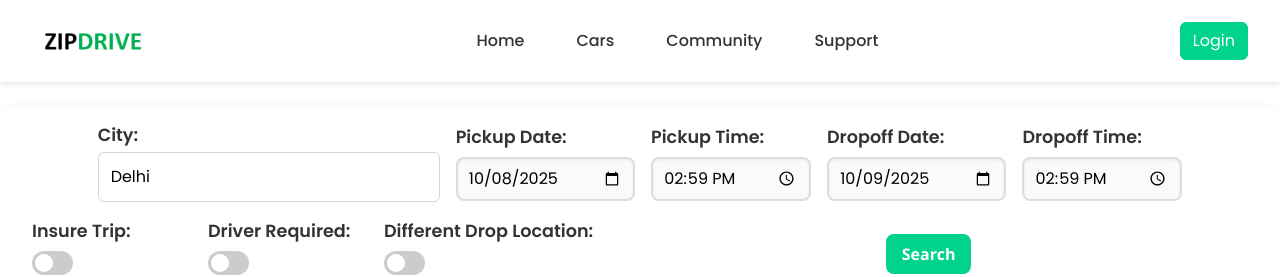
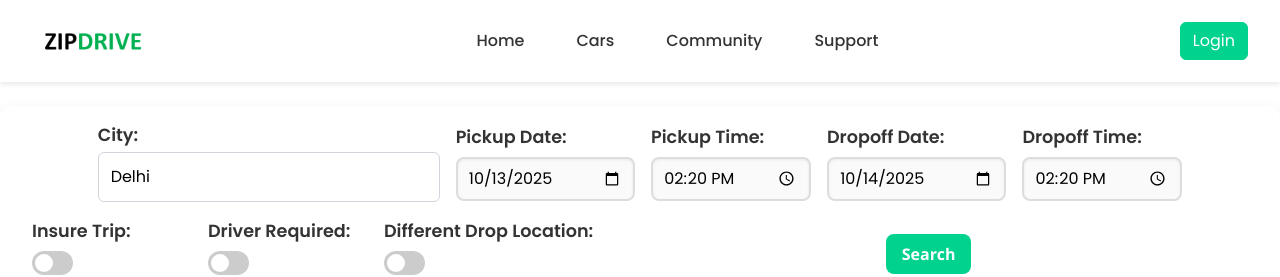
Before and after one commit to Chetanya2001/car-rent-app-frontend, a React (Vite) app: page /searched-cars in a window 1280 px wide. Shown: the top 277 px of the page. Built offline with nearby package versions, Linux system fonts and the light colour scheme.

Commit message:
current date and time set

```diff
--- a/src/components/CarTabs/CarsTab.tsx
+++ b/src/components/CarTabs/CarsTab.tsx
@@ -76,7 +76,7 @@ const CarTabs: React.FC<Props> = ({ car }) => {
         )}
 
         {activeTab === "review" && (
-          <p className="tab-description">Review is underdevelopment</p>
+          <p className="tab-description">No reviews yet</p>
         )}
       </div>
     </div>
--- a/src/pages/BookACar/BookACar.tsx
+++ b/src/pages/BookACar/BookACar.tsx
@@ -24,9 +24,9 @@ const BookACar: React.FC = () => {
   // Car details state
   const [car, setCar] = useState<CarDetailsType | null>(null);
   const [loading, setLoading] = useState(true);
+  const now = new Date();
+  now.setHours(now.getHours() + 2); // Add 2 hours
 
-  // Trip details state - initialize from bookingDetails or defaults
-  const now = new Date();
   const pad = (num: string | number) => (Number(num) < 10 ? "0" + num : num);
   const currentDate = `${now.getFullYear()}-${pad(now.getMonth() + 1)}-${pad(
     now.getDate()
--- a/src/pages/Home/Home.tsx
+++ b/src/pages/Home/Home.tsx
@@ -139,6 +139,7 @@ export default function Home() {
 
     // ✅ set default current time for pickup & drop
     const now = new Date();
+    now.setHours(now.getHours() + 2);
     const hours = String(now.getHours()).padStart(2, "0");
     const minutes = String(now.getMinutes()).padStart(2, "0");
     const currentTime = `${hours}:${minutes}`;
--- a/src/pages/searchedCars/searchedCars.tsx
+++ b/src/pages/searchedCars/searchedCars.tsx
@@ -37,11 +37,11 @@ export default function SearchedCars() {
   const location = useLocation();
   const navigate = useNavigate();
 
-  // Current date and time (IST): 2025-10-08 14:59
-  const now = new Date(2025, 9, 8, 14, 59); // JS months are 0-based
+  const now = new Date();
+  now.setHours(now.getHours() + 2);
 
-  // Get default pickup (today now) and dropoff (tomorrow same time)
   const { date: todayDate, time: nowTime } = getDateAndTime(now);
+
   const dropDefault = new Date(now.getTime() + 24 * 60 * 60 * 1000);
   const { date: tomorrowDate, time: dropTime } = getDateAndTime(dropDefault);
 
```
